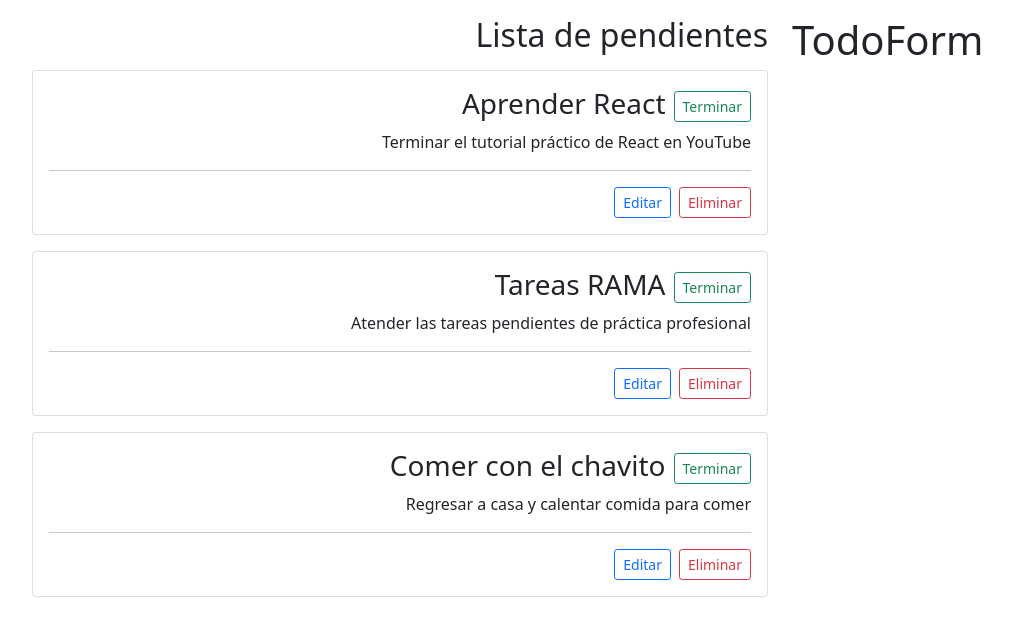
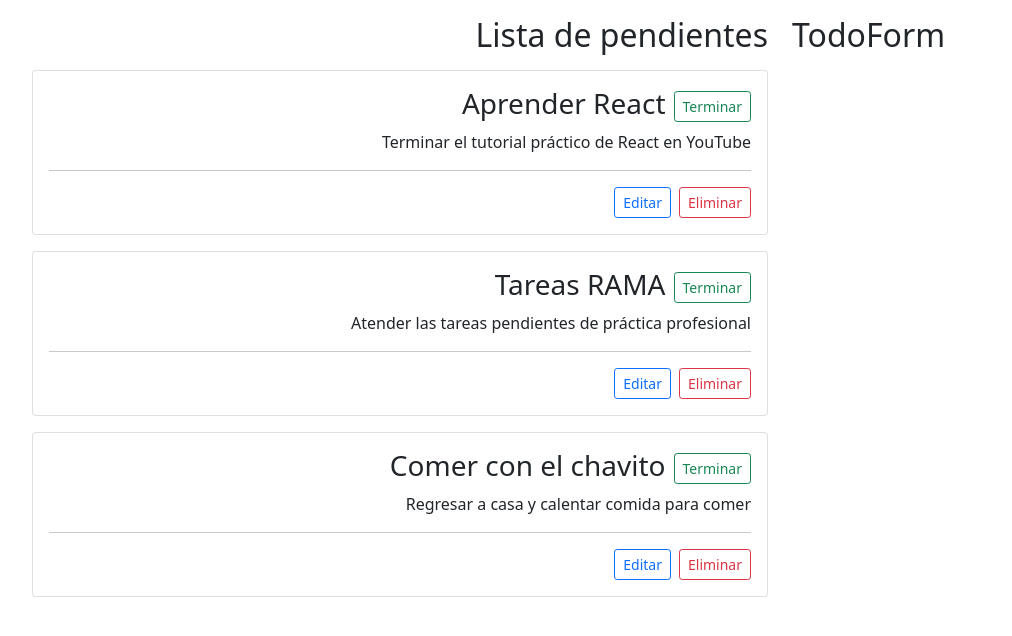
Before and after one commit to DavidTlCo/TODOApp, a React (Create React App) app: page / in a window 1280 px wide. Shown: the top 636 px of the page, without its empty margins (50-1062 px from the left). Built offline with nearby package versions, Linux system fonts and the light colour scheme.

Commit message:
feat(frontend): Maquetación de aplicación

```diff
--- a/src/App.jsx
+++ b/src/App.jsx
@@ -4,14 +4,14 @@ import TodoList from './components/TodoList';
 const App = () => {
   return (
     <div className="container">
-        <div className="row mt-3">
-            <div className="col-8">
-                <TodoList></TodoList>
-            </div>
-            <div className="col-4">
-                <h1>TodoForm</h1>
-            </div>
+      <div className="row mt-3">
+        <div className="col-8">
+          <TodoList />
         </div>
+        <div className="col-4">
+          <h2>TodoForm</h2>
+        </div>
+      </div>
     </div>
   );
 }
--- a/src/components/Todo.jsx
+++ b/src/components/Todo.jsx
@@ -14,7 +14,8 @@ const Todo = ({ todo }) => {
             <hr />
             <div className="d-flex justify-content-end">
                 <button className="btn btn-sm btn-outline-primary me-2">Editar</button>
-                <button className="btn btn-sm btn-outline-danger">Eliminar</button>
+                <button
+                    className="btn btn-sm btn-outline-danger">Eliminar</button>
             </div>
         </div>
     </div>
--- a/src/components/TodoList.jsx
+++ b/src/components/TodoList.jsx
@@ -27,7 +27,7 @@ const TodoList = () => {
         <>
             <h2 className="text-end">Lista de pendientes</h2>
             {
-            todos.map(todo => <Todo key={todo.id} todo={todo} />)
+                todos.map( todo => <Todo key={todo.id} todo={todo}/> )
             }
         </>
     );
```
Lines whose indentation alone changed are shown as unchanged.
